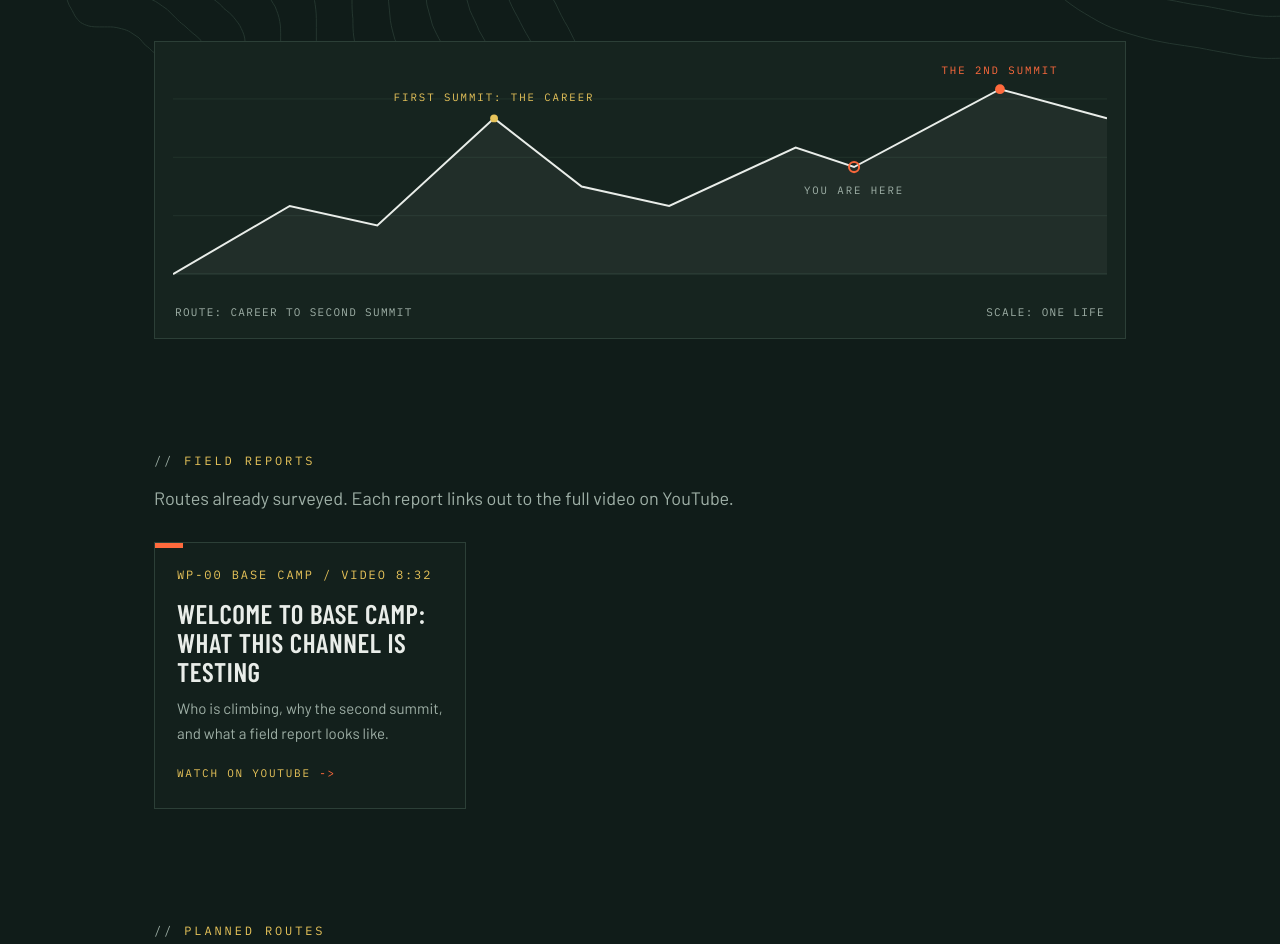
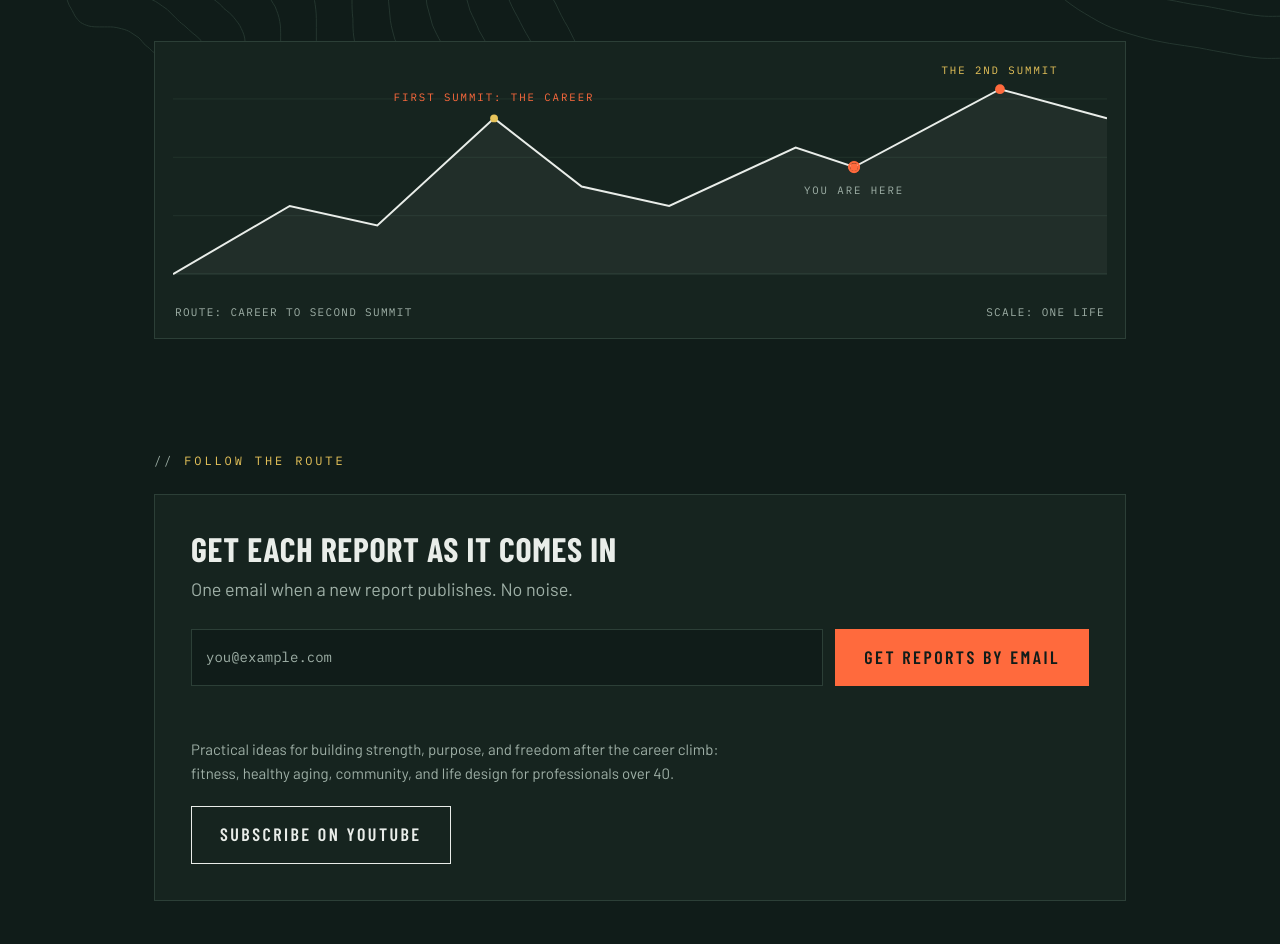
Before and after one commit to HalHunt/The2ndSummit, a website built with Vite: page index.html in a window 1280 px wide. Shown: the part 646-1590 px from the top of the page. Built offline with nearby package versions, Linux system fonts and the light colour scheme.

```diff
--- a/index.html
+++ b/index.html
@@ -339,11 +339,11 @@
               />
               <circle class="profile-gold" cx="330" cy="60" r="4" fill="#e8c45a" />
               <text
-                class="profile-gold"
+                class="profile-signal-text"
                 x="330"
                 y="42"
                 text-anchor="middle"
-                fill="#e8c45a"
+                fill="#ff6a3d"
                 font-family="IBM Plex Mono, monospace"
                 font-size="11"
                 letter-spacing="2"
@@ -352,17 +352,18 @@
               </text>
               <circle cx="850" cy="30" r="5" fill="#ff6a3d" />
               <text
-                class="profile-signal-text"
+                class="profile-gold"
                 x="850"
                 y="14"
                 text-anchor="middle"
-                fill="#ff6a3d"
+                fill="#e8c45a"
                 font-family="IBM Plex Mono, monospace"
                 font-size="11"
                 letter-spacing="2"
               >
                 THE 2ND SUMMIT
               </text>
+              <circle cx="700" cy="110" r="4" fill="#ff6a3d" />
               <circle
                 class="pulse"
                 cx="700"
@@ -371,6 +372,15 @@
                 fill="none"
                 stroke="#ff6a3d"
                 stroke-width="2"
+              />
+              <circle
+                class="pulse pulse-delay"
+                cx="700"
+                cy="110"
+                r="5"
+                fill="none"
+                stroke="#ff6a3d"
+                stroke-width="1.5"
               />
               <text
                 class="profile-mist"
@@ -390,23 +400,6 @@
               <span>Scale: one life</span>
             </div>
           </div>
-        </section>
-
-        <section class="section" id="field-reports">
-          <p class="sec-label">Field reports</p>
-          <p class="section-intro">
-            Routes already surveyed. Each report links out to the full video on YouTube.
-          </p>
-          <div class="reports-grid" id="published-grid"></div>
-        </section>
-
-        <section class="section" id="planned-routes">
-          <p class="sec-label">Planned routes</p>
-          <p class="section-intro">
-            The 2nd Summit launches on YouTube soon. These are the first routes being surveyed: what
-            each report will test and why it might be worth your time.
-          </p>
-          <div class="reports-grid" id="reports-grid"></div>
         </section>
 
         <section class="section" id="follow">
@@ -440,6 +433,23 @@
             >
           </div>
         </section>
+
+        <section class="section" id="field-reports">
+          <p class="sec-label">Field reports</p>
+          <p class="section-intro">
+            Routes already surveyed. Each report links out to the full video on YouTube.
+          </p>
+          <div class="reports-grid" id="published-grid"></div>
+        </section>
+
+        <section class="section" id="planned-routes">
+          <p class="sec-label">Planned routes</p>
+          <p class="section-intro">
+            The 2nd Summit launches on YouTube soon. These are the first routes being surveyed: what
+            each report will test and why it might be worth your time.
+          </p>
+          <div class="reports-grid" id="reports-grid"></div>
+        </section>
       </main>
 
       <footer class="site-footer wrap">
```
